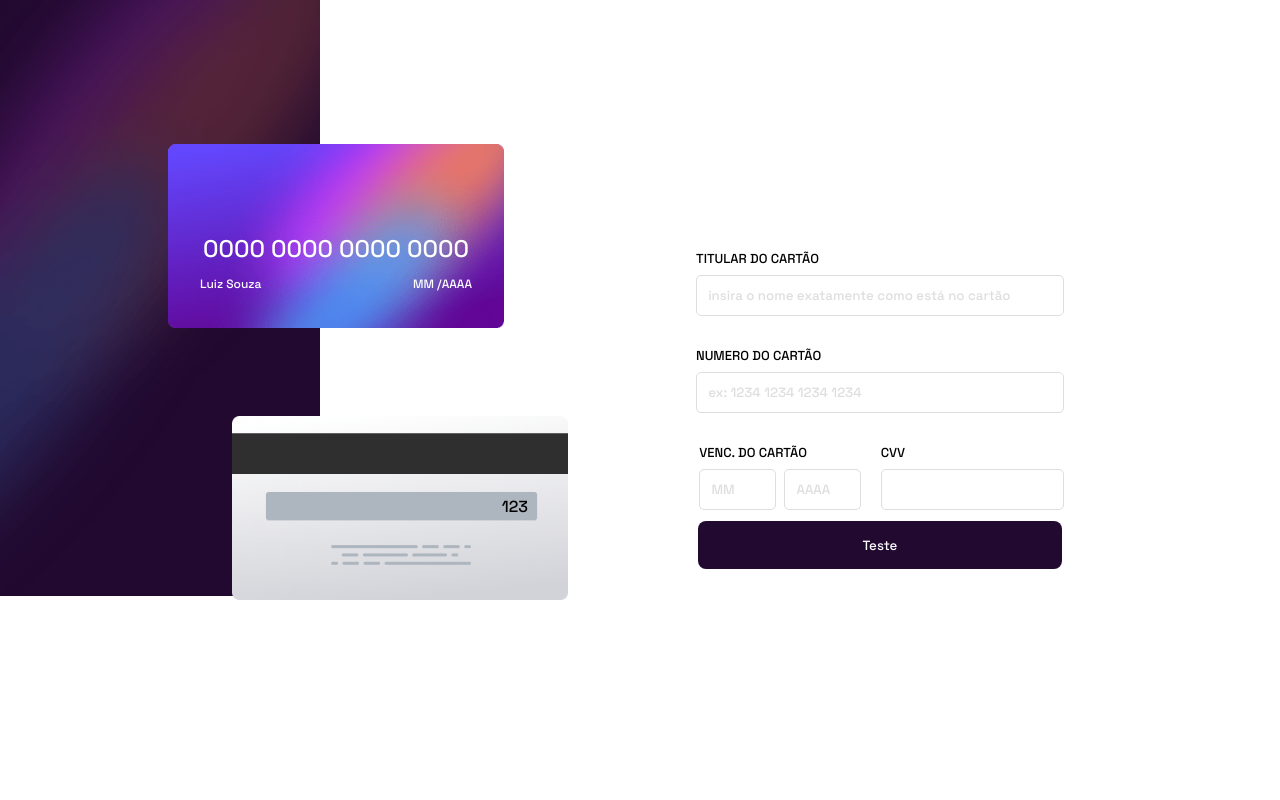
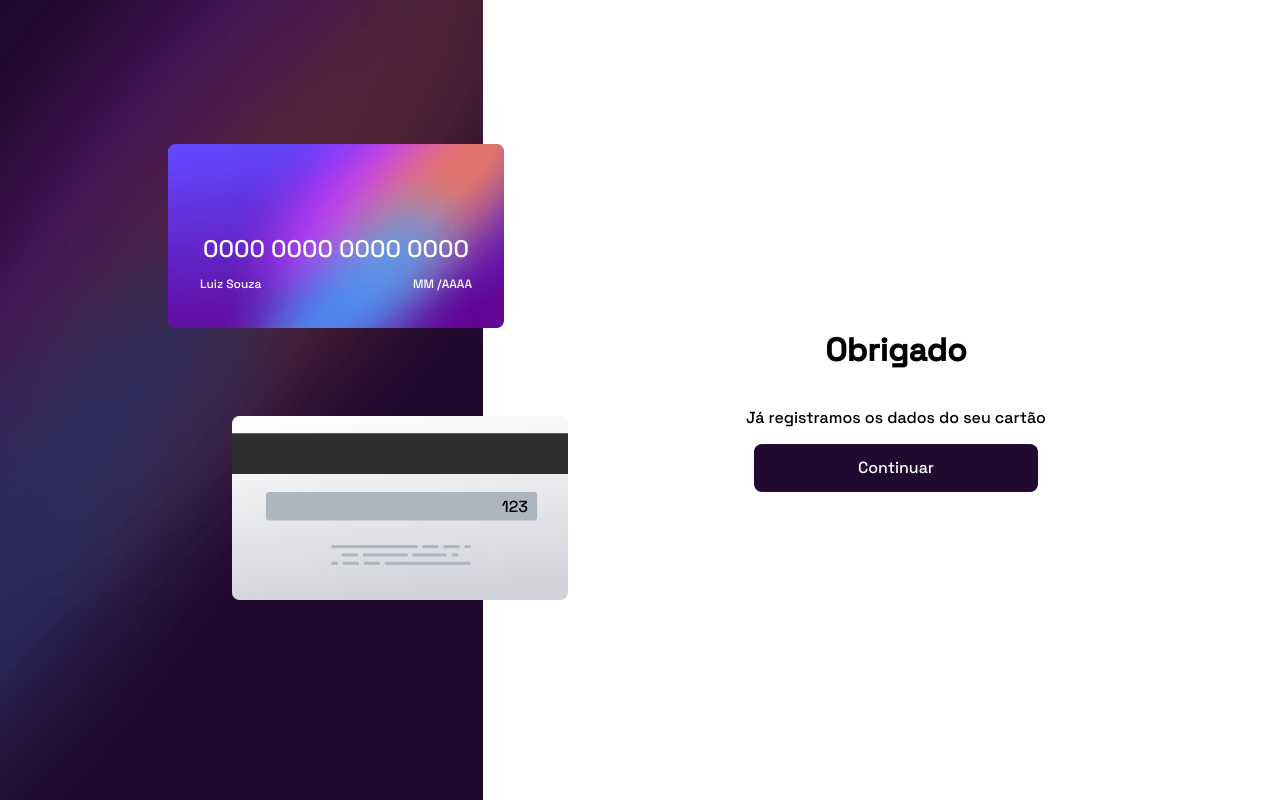
Before and after one commit to lzmarangoni/formulario_interativo_de_pgto, a React (Create React App) app: page /concluido in a window 1280 px wide. Built offline with nearby package versions, Linux system fonts and the light colour scheme; the HTML template or start-up script is replaced by a standard one.

Commit message:
utilizacao de react router dom para alternar entre as paginas de cadastro e sucesso ao cadastrar os dados do cliente

```diff
--- a/package.json
+++ b/package.json
@@ -8,6 +8,7 @@
     "@testing-library/user-event": "^13.5.0",
     "react": "^18.2.0",
     "react-dom": "^18.2.0",
+    "react-router-dom": "^6.14.2",
     "react-scripts": "5.0.1",
     "web-vitals": "^2.1.4"
   },
--- a/src/App.css
+++ b/src/App.css
@@ -3,8 +3,9 @@
 .App {
   background-image: url(../public/images/bg-main-desktop.png);
   background-repeat: no-repeat;
-  background-size: 20rem;
+
   height: 100vh;
+
   text-align: center;
   display: flex;
   justify-content: center;
@@ -18,7 +19,7 @@
   align-items: center;
   justify-content: center;
   width: 40%;
-  padding: 5rem 0 ;
+  padding: 8rem 0 ;
   box-sizing: border-box;
 
 }
--- a/src/App.js
+++ b/src/App.js
@@ -4,6 +4,9 @@ import './App.css';
 import CardBack from './components/CardBack';
 import CardFront from './components/CardFront';
 import FormDetails from './components/FormDetails'
+import { BrowserRouter, Route, Routes } from 'react-router-dom'
+import Concluido from './components/pages/Concluido';
+
 
 function App() {
 
@@ -51,14 +54,24 @@ function App() {
 
         <CardBack Cvv={cardCvv} />
       </div>
+
       <div className='form'>
-        <FormDetails
 
-          captureHolderCard={captureCardHolder}
-          captureCardNumber={captureNumber}
-          captureMonth={captureMonth}
-          captureYear={captureYear}
-          captureCvv={captureCardCvv} />
+
+        <BrowserRouter>
+          <Routes>
+            <Route path='/' element={<FormDetails
+
+              captureHolderCard={captureCardHolder}
+              captureCardNumber={captureNumber}
+              captureMonth={captureMonth}
+              captureYear={captureYear}
+              captureCvv={captureCardCvv} />} />
+              <Route path='/concluido' element={<Concluido/>}/>
+          </Routes>
+
+        </BrowserRouter>
+
       </div>
 
     </div>
--- a/src/components/Button/Button.css
+++ b/src/components/Button/Button.css
@@ -4,4 +4,8 @@
     background-color: hsl(278, 68%, 11%);
     color: white;
     border-radius: .5rem;
+   display: flex;
+   justify-content: center;
+   align-items: center;
+   text-decoration: none;
 }
--- a/src/components/Button/index.js
+++ b/src/components/Button/index.js
@@ -1,7 +1,8 @@
 import React from 'react'
 import './Button.css'
+import { NavLink } from 'react-router-dom'
 
-export default function Button({ label, onClick }) {
+export default function Button({ label, onClick, to }) {
 
   function sendInfoCard (){
 
@@ -10,6 +11,6 @@ export default function Button({ label, onClick }) {
 
   }
   return (
-   <button onClick={sendInfoCard} className='buttonCustom'>{label}</button>
+   <NavLink to={to} onClick={sendInfoCard} className='buttonCustom'>{label}</NavLink>
   )
 }
--- a/src/components/CardFront/CardFront.css
+++ b/src/components/CardFront/CardFront.css
@@ -44,7 +44,7 @@
     font-size: 1.5rem;
     margin: 0;
     box-sizing: border-box;
-    padding: 0 2rem;
+
 
 }
 
--- a/src/components/FormDetails/index.js
+++ b/src/components/FormDetails/index.js
@@ -29,7 +29,7 @@ const FormDetails = (props)=>{
                 label='cvv'
             />
             </div>
-            <Button label="Teste"/>
+            <Button label="Cadastrar" to='/concluido'/>
 
         </form>
     )
--- a/src/components/InputForm/index.js
+++ b/src/components/InputForm/index.js
@@ -9,7 +9,7 @@ const InputForm = (props)=>{
                 onChange={props.captureValue}
                 style={props.style}
                 placeholder={props.placeholder}
-                pattern={props.pattern} maxlength="19" required>
+                pattern={props.pattern} required>
             </input>
         </div>
     )
--- /dev/null
+++ b/src/components/pages/Concluido/Concluido.css
@@ -0,0 +1,6 @@
+.concluido-content{
+    display: flex;
+    flex-direction: column;
+    justify-content: center;
+    align-items: center;
+}
--- /dev/null
+++ b/src/components/pages/Concluido/index.js
@@ -0,0 +1,14 @@
+import React from 'react'
+import './Concluido.css'
+import Button from '../../Button'
+
+export default function Concluido() {
+    return (
+        <div className='concluido-content'>
+            <img />
+            <h1>Obrigado</h1>
+            <p>Já registramos os dados do seu cartão</p>
+            <Button label="Continuar" />
+        </div>
+    )
+}
```
Also changed, not shown: 1 other file (tests, documents, lock files or other folders).
